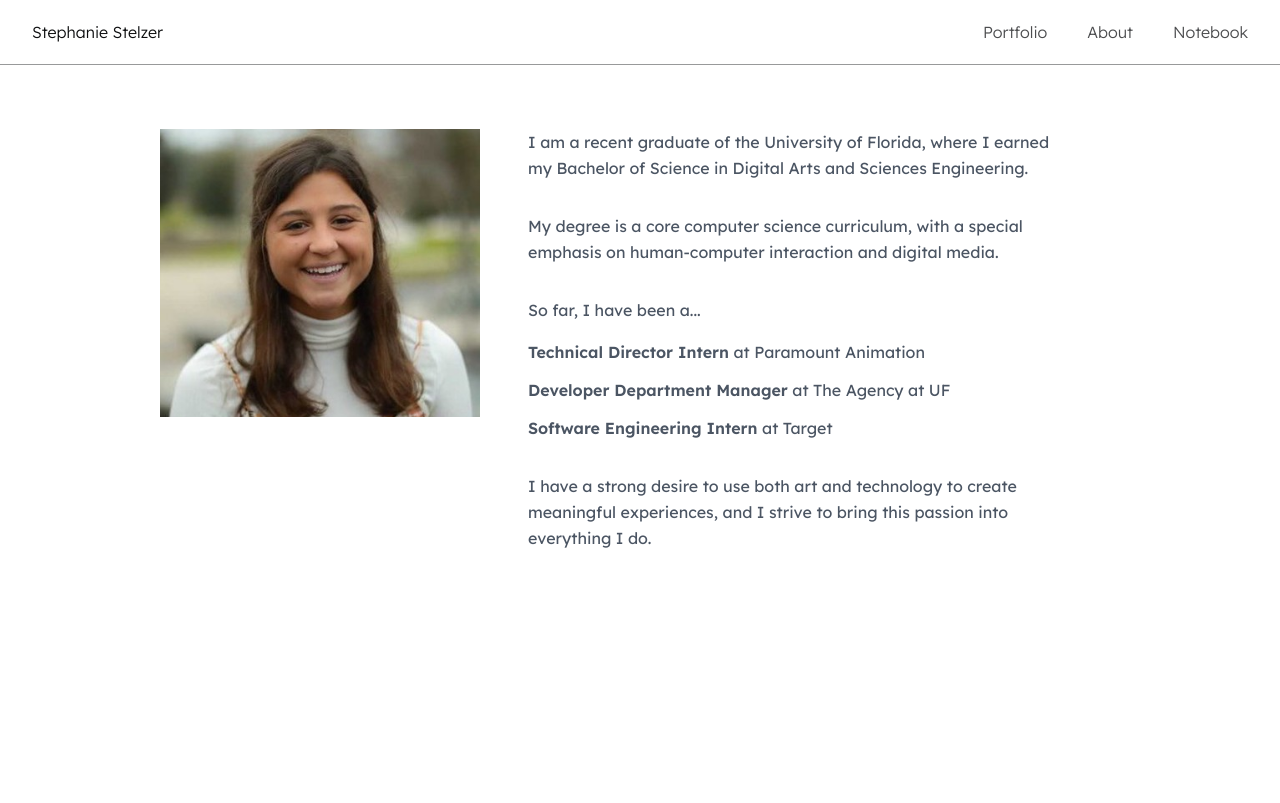
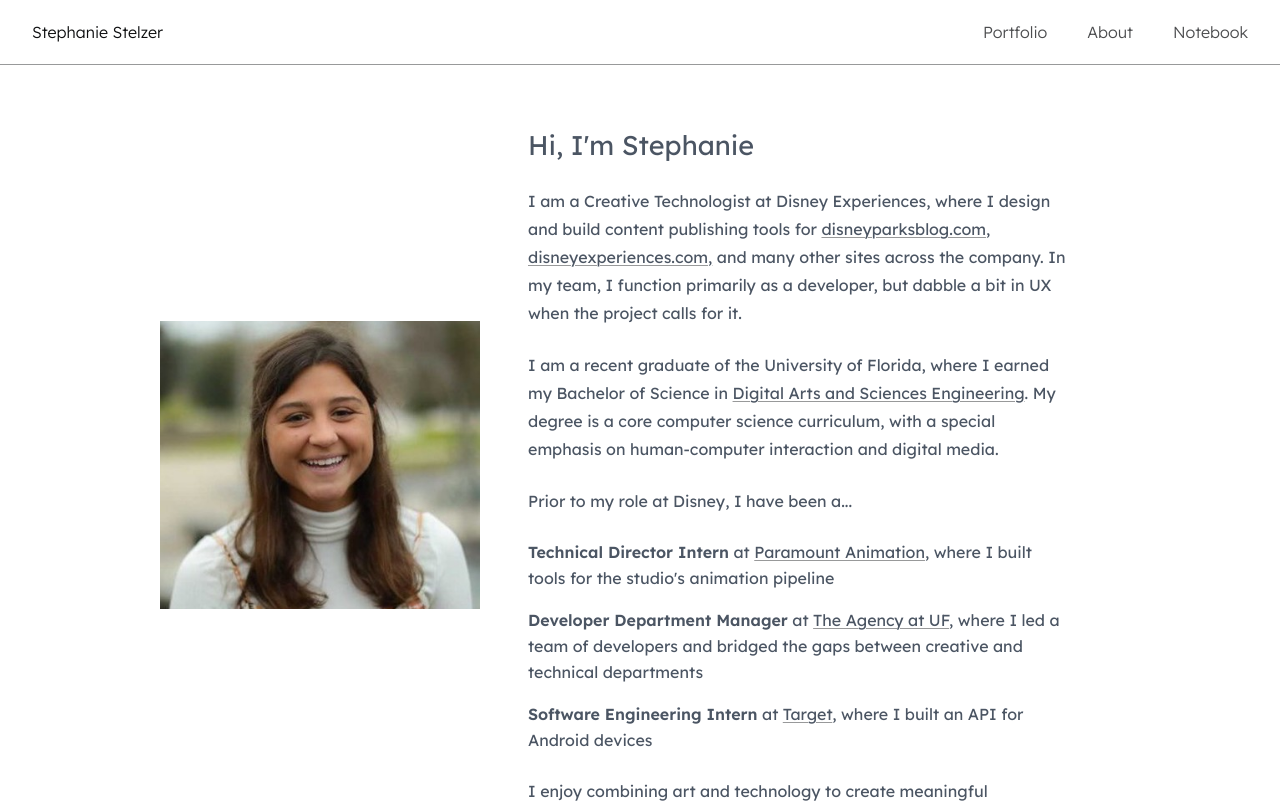
Before and after one commit to stephaniestelzer/portfolio, a Next.js app: page /about in a window 1280 px wide. Shown: the top 803 px of the page. Built offline with nearby package versions, Linux system fonts and the light colour scheme; no server answers.

Commit message:
updating about page content

```diff
--- a/app/about/page.tsx
+++ b/app/about/page.tsx
@@ -9,8 +9,8 @@ export default async function About() {
       <Header />
       <Layout>
         <div className="min-h-screen pt-8">
-          <div className="flex mt-8 flex-col justify-center lg:flex-row">
-            <div className="flex items-start justify-center">
+          <div className="flex mt-8 mb-8 flex-col justify-center lg:flex-row">
+            <div className="flex items-center justify-center">
               <div className="w-64 h-64 lg:w-80 lg:h-80 overflow-hidden flex items-center justify-center pb-8">
                 <Image src="/Headshot.jpeg"
                   alt="Stephanie Stelzer"
@@ -20,40 +20,46 @@ export default async function About() {
                 />
               </div>
             </div>
-            <div className="w-full lg:w-1/2 px-6 lg:px-12">
-                <div className="max-w-2xl space-y-6 lg:space-y-8">
-                  <section className="space-y-4">
+            <div className="w-full prose lg:w-1/2 px-6 lg:px-12">
+                <div className="max-w-2xl space-y-4 lg:space-y-6">
+                  <section className="">
+                    <h3 className="text-h5 text-gray-600 leading-relaxed">
+                      Hi, I'm Stephanie
+                    </h3>
+                  </section>
+
+                  <section className="">
                     <p className="text-p text-gray-600 leading-relaxed">
-                      I am a recent graduate of the University of Florida, where I earned my Bachelor of Science in Digital Arts and Sciences Engineering.
+                      I am a Creative Technologist at Disney Experiences, where I design and build content publishing tools for <a href='https://disneyparksblog.com/' target="_blank">disneyparksblog.com</a>, <a href='https://disneyexperiences.com/' target="_blank">disneyexperiences.com,</a> and many other sites across the company. In my team, I function primarily as a developer, but dabble a bit in UX when the project calls for it.
                     </p>
                   </section>
 
-                  <section className="space-y-4">
+                  <section className="">
                     <p className="text-p text-gray-600 leading-relaxed">
-                      My degree is a core computer science curriculum, with a special emphasis on human-computer interaction and digital media.
+                      I am a recent graduate of the University of Florida, where I earned my Bachelor of Science in <a href='https://catalog.ufl.edu/UGRD/colleges-schools/UGENG/DAS_BSDA/'  target="_blank">Digital Arts and Sciences Engineering</a>. My degree is a core computer science curriculum, with a special emphasis on human-computer interaction and digital media.
                     </p>
                   </section>
 
-                  <section className="space-y-4">
+                  <section className="">
                     <p className="text-p text-gray-600 leading-relaxed mb-4">
-                      So far, I have been a...
+                      Prior to my role at Disney, I have been a...
                     </p>
-                    <ul className="space-y-3">
+                    <ul className="space-y-4">
                       <li className="text-p text-gray-600 leading-relaxed">
-                        <span className="font-semibold">Technical Director Intern</span> at Paramount Animation
+                        <span className="font-semibold">Technical Director Intern</span> at <a href='https://animation.paramountpictures.com/' target="_blank">Paramount Animation</a>, where I built tools for the studio's animation pipeline
                       </li>
                       <li className="text-p text-gray-600 leading-relaxed">
-                        <span className="font-semibold">Developer Department Manager</span> at The Agency at UF
+                        <span className="font-semibold">Developer Department Manager</span> at <a href="https://theagency.jou.ufl.edu/" target="_blank">The Agency at UF</a>, where I led a team of developers and bridged the gaps between creative and technical departments
                       </li>
                       <li className="text-p text-gray-600 leading-relaxed">
-                        <span className="font-semibold">Software Engineering Intern</span> at Target
+                        <span className="font-semibold">Software Engineering Intern</span> at <a href="https://corporate.target.com/careers/career-areas/corporate/target-tech" target="_blank">Target</a>, where I built an API for Android devices
                       </li>
                     </ul>
                   </section>
 
                   <section className="space-y-4">
                     <p className="text-p text-gray-600 leading-relaxed">
-                      I have a strong desire to use both art and technology to create meaningful experiences, and I strive to bring this passion into everything I do.
+                      I enjoy combining art and technology to create meaningful experiences, and I strive to bring this passion into everything I do.
                     </p>
                   </section>
               </div>
```
